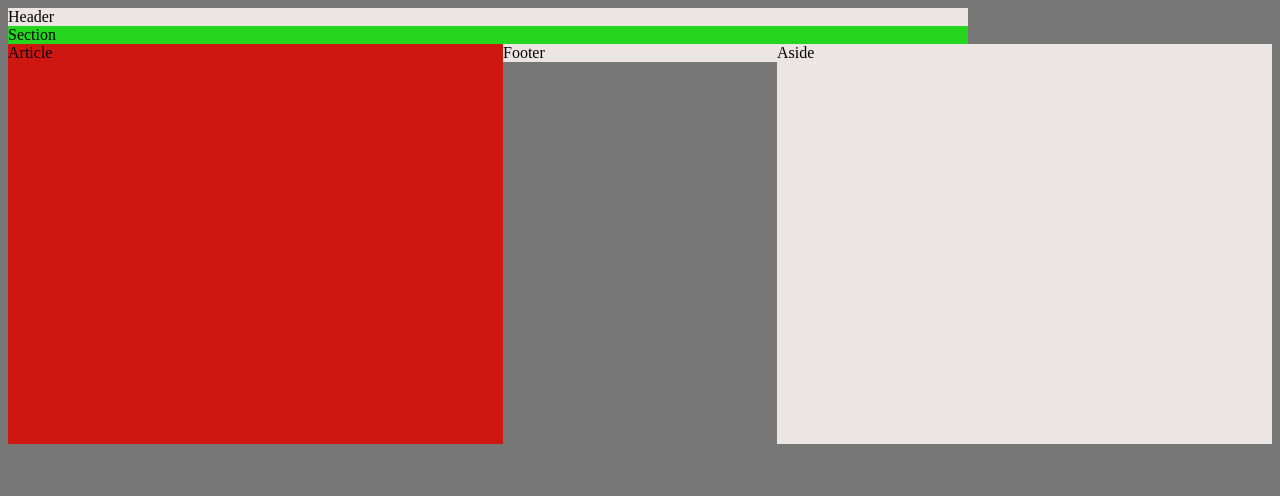
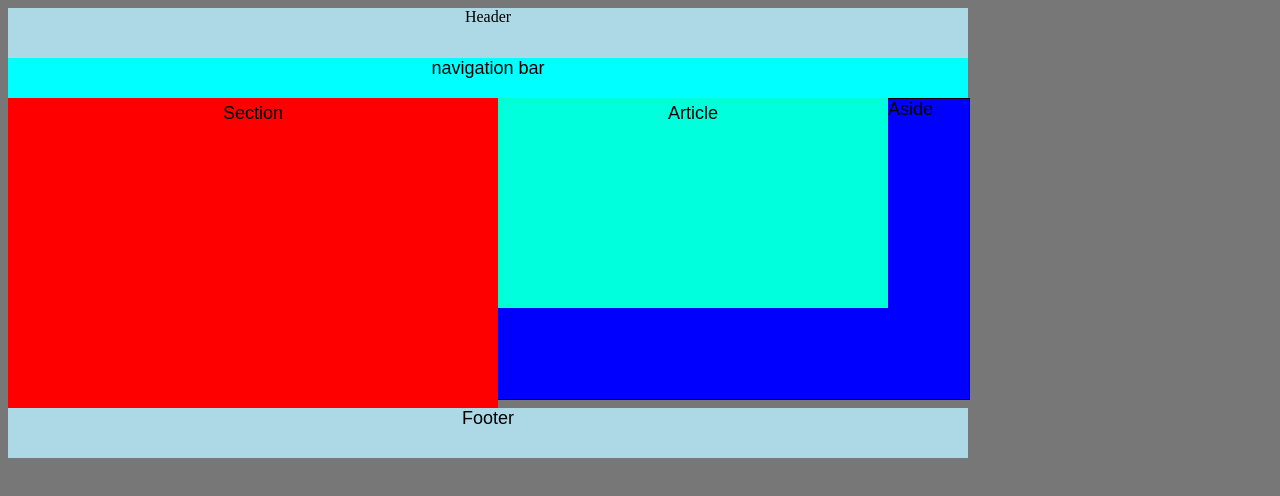
Before and after one commit to klwidmer/HW-Wireframe, a plain HTML site: page index.html in a window 1280 px wide. Drawn offline with Linux system fonts and the light colour scheme.

Commit message:
<COMMENT>

```diff
--- a/index.html
+++ b/index.html
@@ -4,20 +4,15 @@
     <meta name="viewport" content="width=device-width, initial-scale=1.0">
     <meta http-equiv="X-UA-Compatible" content="ie=edge">
    <link rel="stylesheet" href="style.css">
-    <title>Document</title>
-
+    <title>HW-Wireframe</title>
 </head>
-
-
 <body>
-
-    <div>
-        <div class="item1">Header</div>
-        <div class="item2">Section</div>
-        <div class="item3">Article</div>
-        <div class="item4">Aside</div>
-        <div class="item5">Footer</div>
-    </div>
+    <div id="header">Header</div>
+    <div id="nav-bar">navigation bar</div>
+    <div id="sidebar-left">Section</div>
+    <div id="article">Article</div>
+    <div id="sidebar-right">Aside</div>
+    <div id="footer">Footer</div>
 
 </body>
 </html>
--- a/style.css
+++ b/style.css
@@ -1,41 +1,75 @@
+body {
+    background-color:#777;
+    Content: #ebebeb;
+}
 
-body {
-background-color:  #777;
-    content: #ebebeb;
-    font-family: Arial, Helvetica, sans-serif
+#header{
+    background-color: lightblue;
+    width:960px;
+    height:50px;
+    text-align: center;
+}
+
+#nav-bar {
+    background-color: aqua;
+    width: 960px;
+    Height: 40px;
+    text-align: center;
+    font-family: Arial, Helvetica, sans-serif;
+    font-size: 18px;
+}
+
+#sidebar-left{
+    border: solid 5px, red;
+    float:left;
+    text-align: center;
+    width: 480px;
+    height:300px;
+    background-color: red;
+    font-family: Arial, Helvetica, sans-serif;
+    font-size: 18px;
+}
+
+#Article{
+    border: solid 5px, rgb(0, 255, 213);
+    float:left;
+    text-align: center;
+    width: 380px;
+    height:200px;
+    margin-top: auto;
+    margin-bottom: auto;
+    overflow: auto;
+    margin-right: auto;
+    margin-left: auto;
+    background-color: rgb(0, 255, 221);
+    font-family: Arial, Helvetica, sans-serif;
     font-size: 18px;
 }
 
 
-.item1 {
-
-    background-color: rgb(235, 230,228);
-    width: 960px;
+#sidebar-right
+{
+    border: solid 5px, blue
+    text-align: center;
+    width: 480px;
+    border: 1px solid black;
+    margin-top: auto;
+    margin-bottom: auto;
+    margin-right: auto;
+    margin-left: 480px;
+    height: 300px;
+    background-color: blue;
+    font-family: Arial, Helvetica, sans-serif;
+    font-size: 18px;
 }
 
-.item2 {
-
-    background-color: rgb(37, 214, 31);
+#footer
+{
+    clear:both;
+    height: 50px;
     width: 960px;
+    text-align: center;
+    background-color: lightblue;
+    font-family: Arial, Helvetica, sans-serif;
+    font-size: 18px;
 }
-
-.item3 {
-
-    background-color: rgb(206, 23, 17);
-    height: 400px;
-    width: 495;
-    float: left;
-}
-
-.item4 {
-
-    background-color: rgb(235, 230, 228);
-    height:400px;
-    width: 495;
-    float: right;
-}
-
-.item5 {
-    background-color: rgb(235, 230, 228);
-    width: 960px;
-}
```
